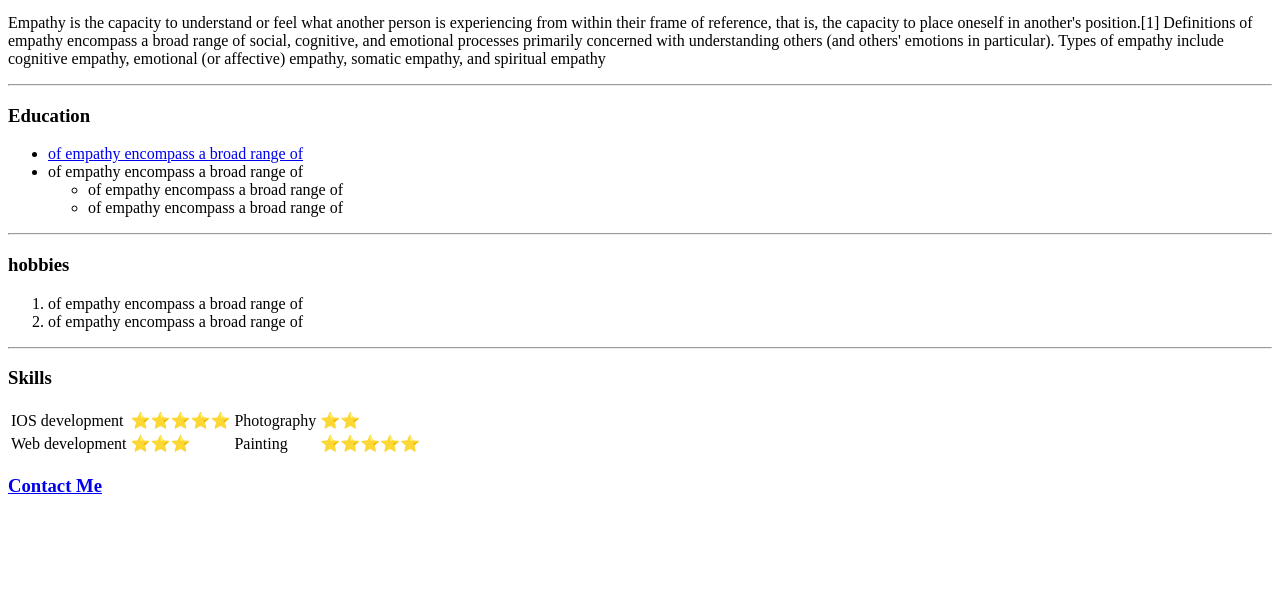
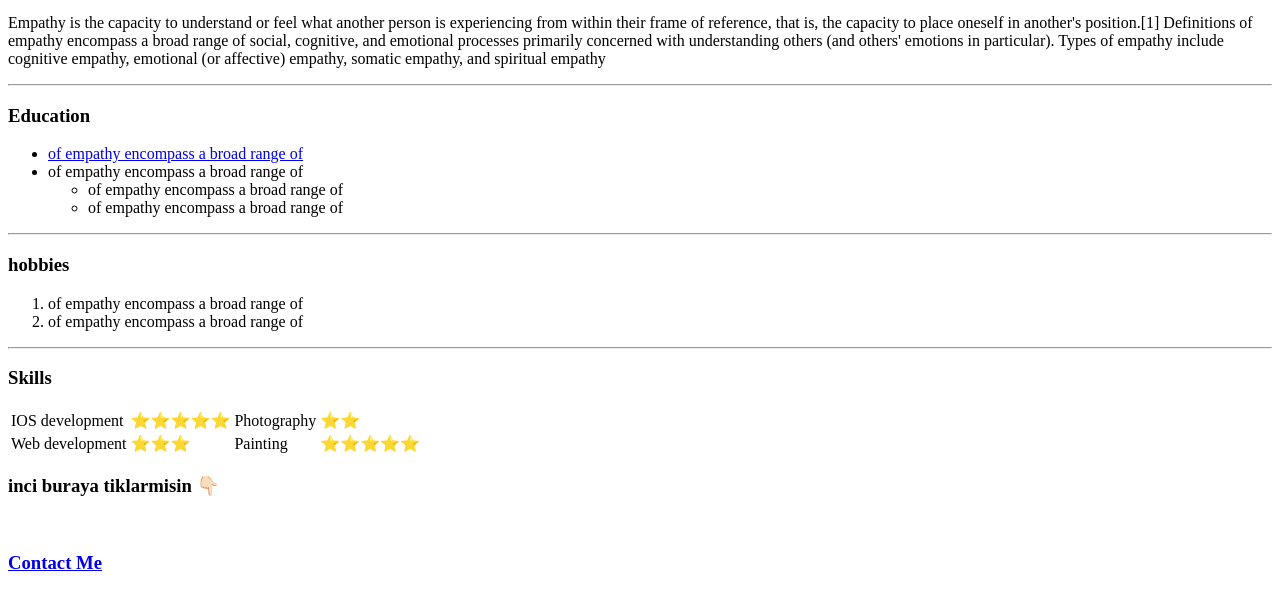
Before and after one commit to hayrulla2130/test, a plain HTML site: page index.html in a window 1280 px wide. Shown: the part 126-736 px from the top of the page. Drawn offline with Linux system fonts and the light colour scheme.

Commit message:
Update index.html

```diff
--- a/index.html
+++ b/index.html
@@ -49,6 +49,7 @@
           <td>⭐️⭐️⭐️⭐️⭐️</td>
         </tr>
       </table>
+      <h3><b>inci buraya tiklarmisin 👇🏻</b></h3><br>
       <h3><b><a href="contact.html">Contact Me</a></b></h3>
   </body>
 </html>
```
